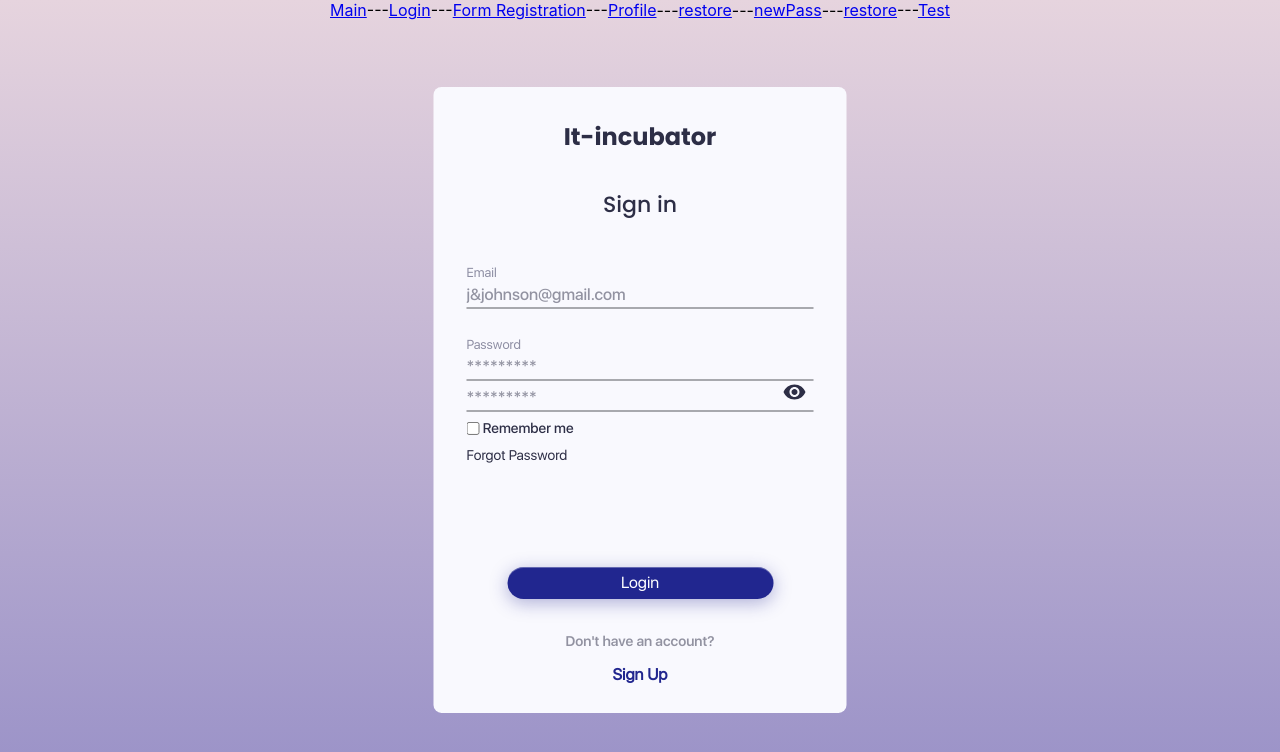
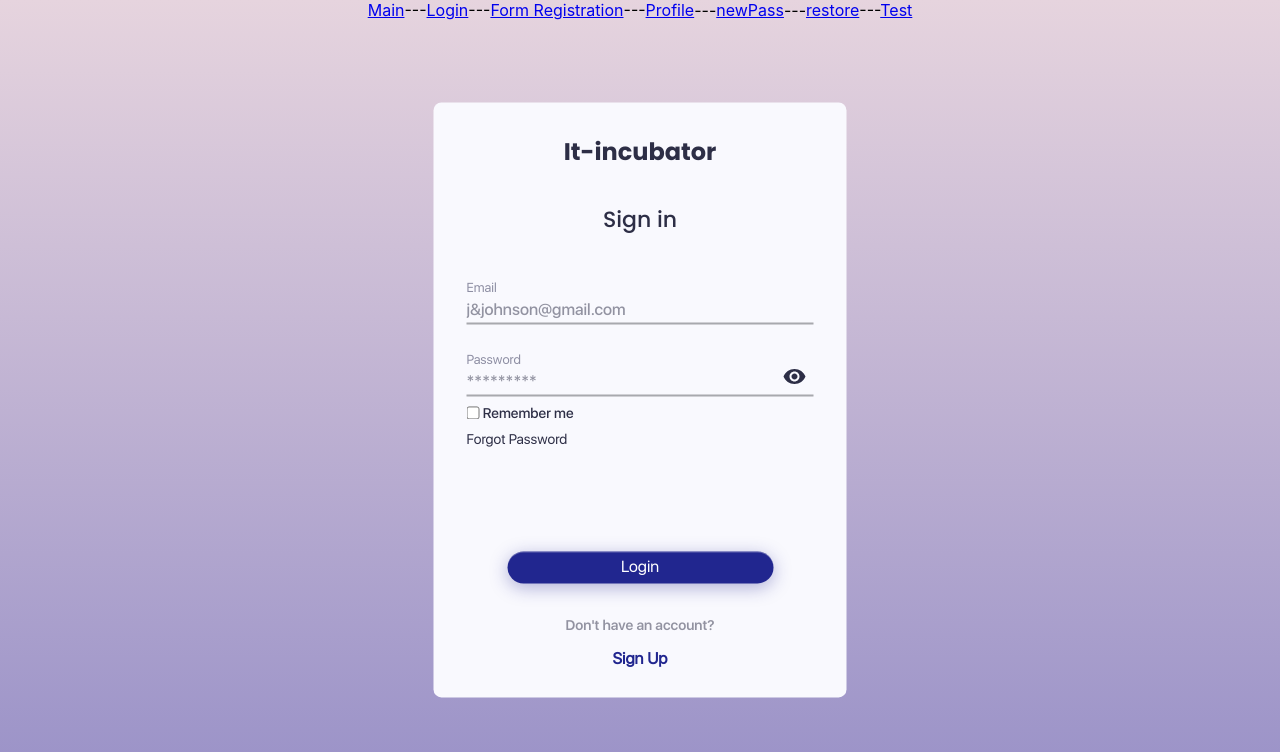
Before and after one commit to faceless49/cards, a React (Create React App) app: page /#/login in a window 1280 px wide. Shown: the top 752 px of the page. Built offline with nearby package versions, Linux system fonts and the light colour scheme.

Commit message:
refactor menu. delete restore

```diff
--- a/src/App.tsx
+++ b/src/App.tsx
@@ -20,7 +20,6 @@ function App() {
                 <NavLink to={"/login"}>Login</NavLink>---
                 <NavLink to={"/registration"}>Form Registration</NavLink>---
                 <NavLink to={"/profile"}>Profile</NavLink>---
-                <NavLink to={"/restore"}>restore</NavLink>---
                 <NavLink to={"/newPass"}>newPass</NavLink>---
                 <NavLink to={"/restore"}>restore</NavLink>---
                 <NavLink to={"/test"}>Test</NavLink>
--- a/src/components/Login/Login.tsx
+++ b/src/components/Login/Login.tsx
@@ -94,14 +94,6 @@ export const Login = React.memo(() => {
         />
 
     <div className={style.psRelative}>
-    <SuperInputText
-          style={{ width: "100%", marginBottom: "5px"}}
-          type={eye}
-          value={password}
-          disabled={disabled}
-          placeholder="*********"
-          onChange={onChangePassword}
-        />
       <button className={style.EyeButton} onClick={openEye}><img src={eyeIcon}/></button>
     </div>
 
```
